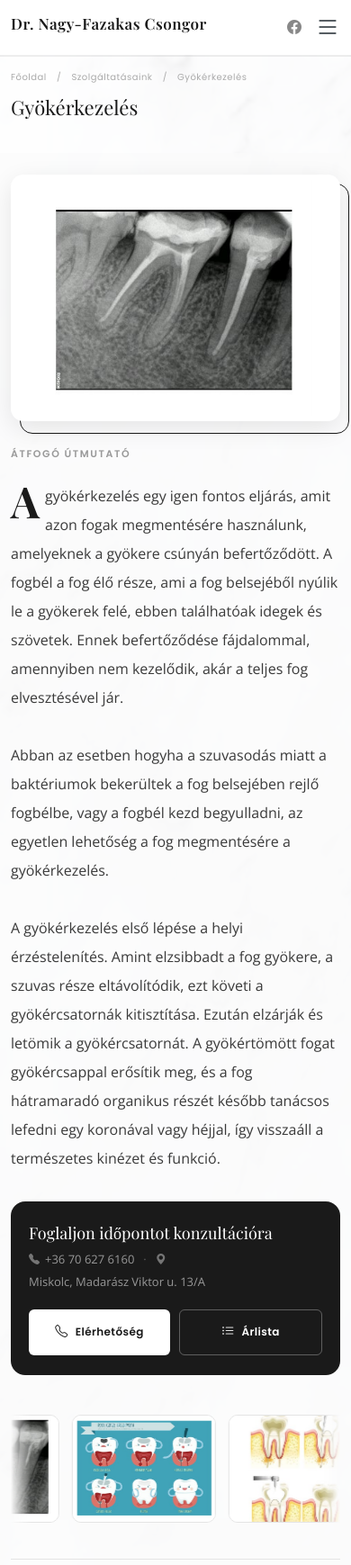
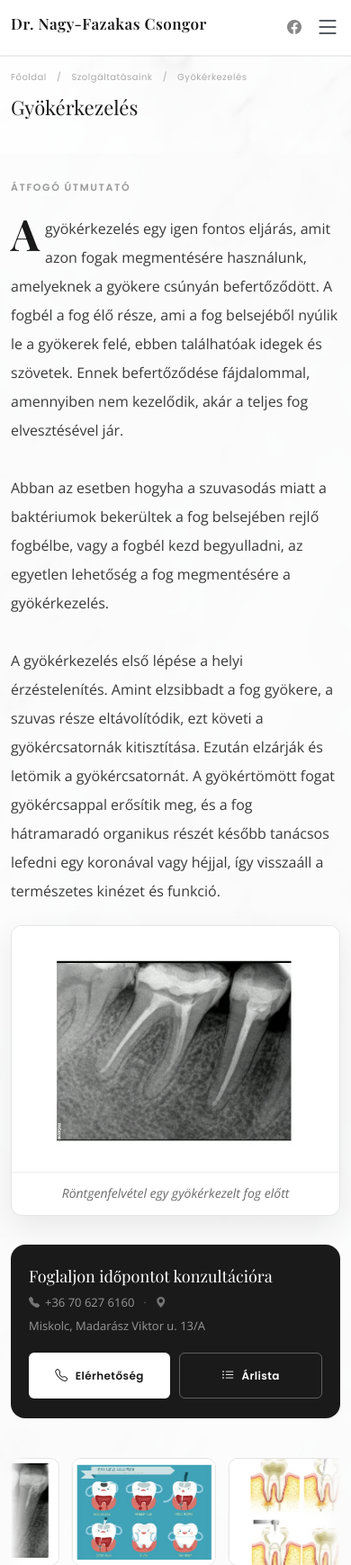
Before and after one commit to nfdoro/DentalClinicWebsite, a Laravel app: page /szolgaltatasok/gyokerkezeles in a window 390 px wide. Shown: the top 1739 px of the page at 90% size. Run offline with Laravel 12, Linux system fonts and the light colour scheme; data comes from the database, SQL or seed files in the repository; data that the repository does not hold is empty; some libraries are stand-ins or nearby versions.

Commit message:
redesign: szolgáltatás átfogó szekció egyoszlopos, láblécezhető képekkel
- Szélesebb oldal (container 1240px, article 1180px) és szélesebb szöveg
- A kép a szöveg alá, középre kerül (nem mellé)
- Régi eltolt fekete keret eltávolítva
- Új képkeret figcaption lábléccel (a rovidleiras jelenik meg)

Co-Authored-By: Claude Opus 4.8 <noreply@anthropic.com>

```diff
--- a/public/custom.css
+++ b/public/custom.css
@@ -808,25 +808,20 @@ a.icon-box:hover {
   background: rgba(252,252,252,0.96);
   position: relative;
 }
+.portfolio-details .container { max-width: 1240px; }
 
 /* ── Cikk-szerű, egy oszlopos elrendezés ── */
-.szolg-article { max-width: 1040px; margin: 0 auto; }
+.szolg-article { max-width: 1180px; margin: 0 auto; }
 .szolg-clear { clear: both; }
 
-/* ── Váltakozó (cikk-cakk) tartalom-sorok — szöveg és kép élesen elválasztva ── */
+/* ── Tartalom-sorok: szöveg, alatta középre igazított, láblécezhető kép ── */
 .szolg-feature-row {
-  display: grid;
-  grid-template-columns: 1fr 540px;
-  gap: 48px;
-  align-items: center;
-  padding: 52px 0;
+  display: block;
+  padding: 56px 0;
   border-top: 1px solid #e4e4e4;
 }
 .szolg-feature-row:first-child { border-top: none; padding-top: 0; }
-.szolg-feature-row-reverse { grid-template-columns: 540px 1fr; }
-.szolg-feature-row-reverse .szolg-feature-content { order: 2; }
-.szolg-feature-row-reverse .szolg-feature-img { order: 1; }
-.szolg-feature-content { min-width: 0; }
+.szolg-feature-content { min-width: 0; max-width: 940px; margin: 0 auto; }
 
 /* Szakaszszámozás a cím előtt */
 .szolg-feature-num {
@@ -837,15 +832,33 @@ a.icon-box:hover {
   margin-right: 10px;
 }
 
-/* Képek — "contain", hogy a magasabb (portré) fotók is jól mutassanak, levágás nélkül */
+/* Kép — a keretet a .szolg-figure adja, itt csak maga a kép (contain, levágás nélkül) */
 .szolg-feature-img {
   display: block; min-width: 0;
   width: 100%; aspect-ratio: 4 / 3;
-  border-radius: 14px; overflow: hidden;
+  overflow: hidden;
   background: #fff;
-  box-shadow: 0 8px 28px rgba(0,0,0,0.09);
 }
 .szolg-feature-img img { width: 100%; height: 100%; object-fit: contain; padding: 6px; box-sizing: border-box; display: block; }
+
+/* ── Középre igazított, láblécezhető képkeret ── */
+.szolg-figure {
+  max-width: 660px;
+  margin: 30px auto 0;
+  background: #fff;
+  border: 1px solid #e6e6e6;
+  border-radius: 12px;
+  box-shadow: 0 12px 34px rgba(0,0,0,0.08);
+  overflow: hidden;
+}
+.szolg-figcaption {
+  padding: 12px 20px 14px;
+  border-top: 1px solid #ededed;
+  font-family: 'Open Sans', sans-serif;
+  font-size: 14px; line-height: 1.5; color: #6a6a6a;
+  font-style: italic;
+  text-align: center;
+}
 
 /* ── Hero sor — egyedi, markánsabb kezdő megjelenés ── */
 .szolg-hero-eyebrow {
@@ -862,18 +875,6 @@ a.icon-box:hover {
   padding: 4px 8px 0 0;
   color: #1a1a1a;
 }
-
-/* Réteges, eltolt keret a hero kép mögött */
-.szolg-feature-img-wrap { position: relative; }
-.szolg-feature-img-wrap::before {
-  content: '';
-  position: absolute;
-  inset: 18px -18px -18px 18px;
-  border: 1.5px solid #1a1a1a;
-  border-radius: 14px;
-  z-index: 0;
-}
-.szolg-feature-img-wrap .szolg-feature-img { position: relative; z-index: 1; }
 
 /* ── Leírás — magazine stílus ── */
 .szolg-leiras, .szolg-kiemelt-leiras {
@@ -1035,22 +1036,15 @@ a.icon-box:hover {
   .szolg-page-header { padding: 90px 0 28px; }
   .szolgaltatas-title { font-size: 26px; margin-bottom: 18px; }
   .portfolio-details { padding: 36px 0 52px; }
-  .szolg-feature-row { grid-template-columns: 1fr 360px; gap: 32px; padding: 40px 0; }
-  .szolg-feature-row-reverse { grid-template-columns: 360px 1fr; }
+  .portfolio-details .container { max-width: 100%; }
+  .szolg-feature-row { padding: 44px 0; }
   .szolg-leiras, .szolg-kiemelt-leiras { font-size: 17px; }
   .szolg-leiras p, .szolg-kiemelt-leiras p { font-size: 17px; }
 }
 
 @media (max-width: 767px) {
-  /* Váltakozó sorok mobilon: egy oszlopba rendezve, kép mindig felül */
-  .szolg-feature-row, .szolg-feature-row-reverse {
-    grid-template-columns: 1fr;
-    padding: 32px 0;
-  }
-  .szolg-feature-row .szolg-feature-content,
-  .szolg-feature-row-reverse .szolg-feature-content { order: 2; }
-  .szolg-feature-row .szolg-feature-img,
-  .szolg-feature-row-reverse .szolg-feature-img { order: 1; margin-bottom: 4px; }
+  .szolg-feature-row, .szolg-feature-row-reverse { padding: 32px 0; }
+  .szolg-figure { margin-top: 22px; }
 }
 
 @media (max-width: 575px) {
@@ -1065,11 +1059,8 @@ a.icon-box:hover {
   /* Tartalom */
   .portfolio-details { padding: 24px 0 40px; }
 
-  .szolg-feature-row, .szolg-feature-row-reverse { padding: 24px 0; gap: 18px; }
+  .szolg-feature-row, .szolg-feature-row-reverse { padding: 24px 0; }
   .szolg-feature-img { aspect-ratio: 4 / 3; }
-
-  /* Eltolt keret mobilon kisebb, hogy ne csússzon ki a képernyőről */
-  .szolg-feature-img-wrap::before { inset: 10px -10px -10px 10px; }
   .szolg-hero-text p:first-of-type::first-letter { font-size: 48px; padding: 2px 6px 0 0; }
 
   /* Galéria sáv mobilon kisebb elemekkel */
--- a/resources/views/szolgaltatas.blade.php
+++ b/resources/views/szolgaltatas.blade.php
@@ -178,24 +178,32 @@ $ctaUtanIndex = $kiemeltSzakaszok->count() >= 2 ? intdiv($kiemeltSzakaszok->coun
               </div>
             </div>
             @if($heroKep)
-            <div class="szolg-feature-img-wrap">
+            <figure class="szolg-figure">
               <a href="{{ asset($heroKep->fajlnev) }}" class="szolg-feature-img portfolio-lightbox fade-scale" data-gallery="szolgGaleria" title="{{ $heroKep->rovidleiras }}">
                 <img src="{{ asset($heroKep->fajlnev) }}" alt="{{ $heroKep->rovidleiras }}">
               </a>
-            </div>
+              @if($heroKep->rovidleiras)
+              <figcaption class="szolg-figcaption">{{ $heroKep->rovidleiras }}</figcaption>
+              @endif
+            </figure>
             @endif
           </div>
 
           {{-- ── Váltakozó (cikk-cakk) szakaszok ── --}}
           @foreach($kiemeltSzakaszok as $i => $szakasz)
-          <div class="szolg-feature-row {{ $i % 2 === 1 ? 'szolg-feature-row-reverse' : '' }} fade-up">
+          <div class="szolg-feature-row fade-up">
             <div class="szolg-feature-content">
               <div class="szolg-kiemelt-leiras">{!! $szakasz !!}</div>
             </div>
             @if($szakaszKepek[$i] ?? null)
-            <a href="{{ asset($szakaszKepek[$i]->fajlnev) }}" class="szolg-feature-img portfolio-lightbox fade-scale" data-gallery="szolgGaleria" title="{{ $szakaszKepek[$i]->rovidleiras }}">
-              <img src="{{ asset($szakaszKepek[$i]->fajlnev) }}" alt="{{ $szakaszKepek[$i]->rovidleiras }}">
-            </a>
+            <figure class="szolg-figure">
+              <a href="{{ asset($szakaszKepek[$i]->fajlnev) }}" class="szolg-feature-img portfolio-lightbox fade-scale" data-gallery="szolgGaleria" title="{{ $szakaszKepek[$i]->rovidleiras }}">
+                <img src="{{ asset($szakaszKepek[$i]->fajlnev) }}" alt="{{ $szakaszKepek[$i]->rovidleiras }}">
+              </a>
+              @if($szakaszKepek[$i]->rovidleiras)
+              <figcaption class="szolg-figcaption">{{ $szakaszKepek[$i]->rovidleiras }}</figcaption>
+              @endif
+            </figure>
             @endif
           </div>
 
```
